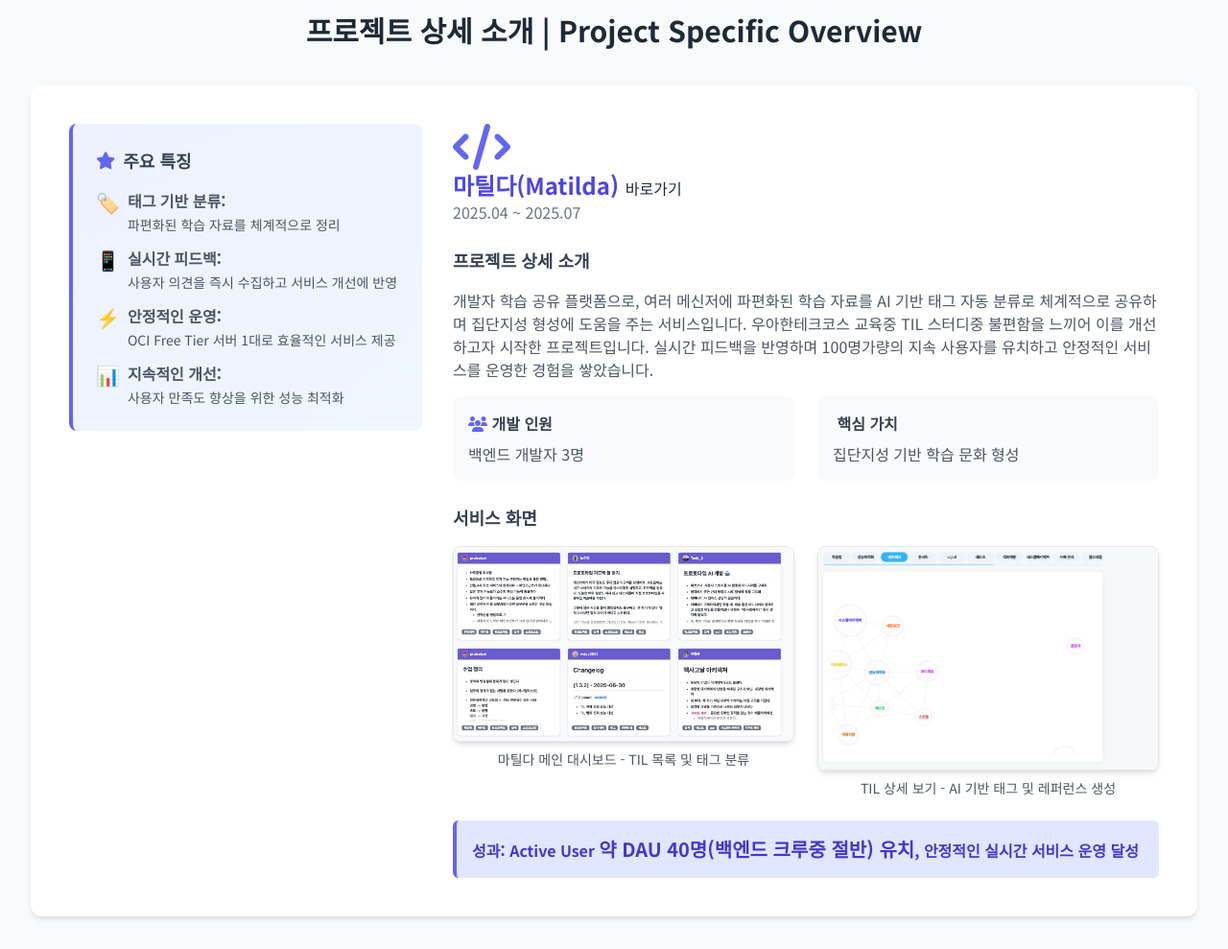
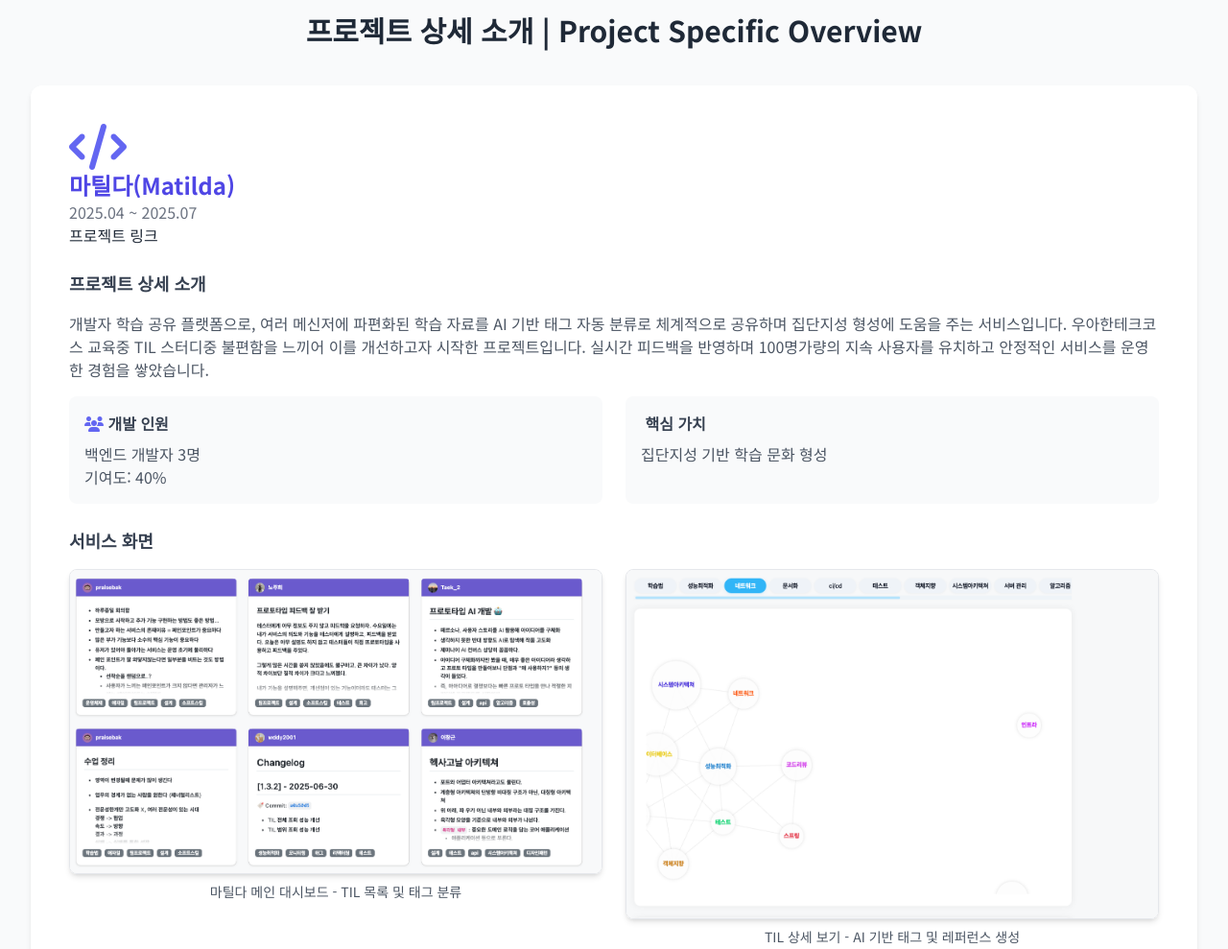
Before and after one commit to praisebak/praisebak.github.io, a plain HTML site: page index.html in a window 1280 px wide. Shown: the part 4840-5829 px from the top of the page at 96% size. Drawn offline with nearby package versions, Linux system fonts and the light colour scheme.

Commit message:
Update index.html

```diff
--- a/index.html
+++ b/index.html
@@ -681,46 +681,10 @@
                          style="animation-delay: 0.3s;">
                     <div class="lg:flex lg:space-x-8">
                         <!-- 주요 특징 (왼쪽) -->
-                        <div class="lg:w-1/3 mb-8 lg:mb-0">
-                            <div class="bg-gradient-to-br from-indigo-50 to-blue-50 p-6 rounded-lg border-l-4 border-indigo-500">
-                                <h4 class="font-bold text-lg text-gray-700 mb-4 flex items-center">
-                                    <i class="fas fa-star text-indigo-500 mr-2"></i>주요 특징
-                                </h4>
-                                <ul class="text-gray-600 space-y-3">
-                                    <li class="flex items-start">
-                                        <span class="text-xl mr-2">🏷️</span>
-                                        <div>
-                                            <strong>태그 기반 분류:</strong><br>
-                                            <span class="text-sm">파편화된 학습 자료를 체계적으로 정리</span>
-                                        </div>
-                                    </li>
-                                    <li class="flex items-start">
-                                        <span class="text-xl mr-2">📱</span>
-                                        <div>
-                                            <strong>실시간 피드백:</strong><br>
-                                            <span class="text-sm">사용자 의견을 즉시 수집하고 서비스 개선에 반영</span>
-                                        </div>
-                                    </li>
-                                    <li class="flex items-start">
-                                        <span class="text-xl mr-2">⚡</span>
-                                        <div>
-                                            <strong>안정적인 운영:</strong><br>
-                                            <span class="text-sm">OCI Free Tier 서버 1대로 효율적인 서비스 제공</span>
-                                        </div>
-                                    </li>
-                                    <li class="flex items-start">
-                                        <span class="text-xl mr-2">📊</span>
-                                        <div>
-                                            <strong>지속적인 개선:</strong><br>
-                                            <span class="text-sm">사용자 만족도 향상을 위한 성능 최적화</span>
-                                        </div>
-                                    </li>
-                                </ul>
-                            </div>
-                        </div>
+
 
                         <!-- 프로젝트 정보 (중앙) -->
-                        <div class="lg:w-2/3">
+                        <div class="lg:w-3/3">
                             <div class="text-center lg:text-left mb-6">
                                 <i class="fas fa-code text-5xl text-indigo-500"></i>
                                 <h3>
@@ -728,9 +692,10 @@
                                        href="https://matilda.woowacourse.com/"
                                        target="_blank">마틸다(Matilda)
                                     </a>
-                                    <a href="https://matilda.woowacourse.com/all-tils">바로가기</a>
+
                                 </h3>
                                 <p class="text-gray-500">2025.04 ~ 2025.07</p>
+                                <a href="https://matilda.woowacourse.com/all-tils">프로젝트 링크</a>
                             </div>
 
                             <h4 class="font-bold text-lg text-gray-700 mb-4">프로젝트 상세 소개</h4>
@@ -744,6 +709,7 @@
                                     <h5 class="font-bold text-gray-700 mb-2"><i
                                             class="fas fa-users text-indigo-500"></i> 개발 인원</h5>
                                     <p class="text-gray-600">백엔드 개발자 3명</p>
+                                    <p class="text-gray-600">기여도: 40%</p>
                                 </div>
                                 <div class="bg-gray-50 p-4 rounded-lg">
                                     <h5 class="font-bold text-gray-700 mb-2"><i
```
